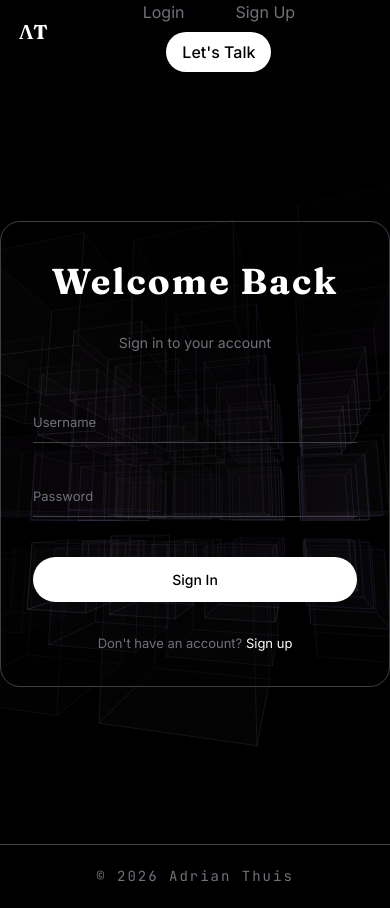
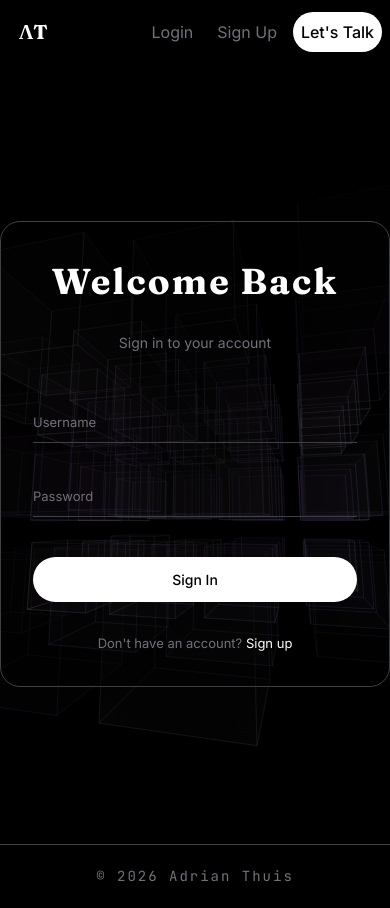
Before and after one commit to thuisdev/portfolio, a React (Vite) app in the folder client/: page /login in a window 390 px wide. Built offline with nearby package versions, Linux system fonts and the light colour scheme; a web font is replaced by a local one.

Commit message:
fixed navbar for </sm

```diff
--- a/client/src/components/Navigation.tsx
+++ b/client/src/components/Navigation.tsx
@@ -52,24 +52,24 @@ const Navigation = () => {
       <div>
         {isLoggedIn ? (
           <>
-            <Link to="/profile" className="inline-block text-[16px] text-text-muted px-4 py-2 mr-4.75 transition-all duration-300 hover:text-white">
+            <Link to="/profile" className="inline-block text-[16px] text-text-muted px-2 sm:px-4 py-2 mr-2 sm:mr-4.75 transition-all duration-300 hover:text-white">
               Profile
             </Link>
-            <button onClick={logout} className="inline-block text-[16px] text-text-muted px-4 py-2 mr-4.75 transition-all duration-300 hover:text-white">
+            <button onClick={logout} className="inline-block text-[16px] text-text-muted px-2 sm:px-4 py-2 mr-2 sm:mr-4.75 transition-all duration-300 hover:text-white">
               Logout
             </button>
           </>
         ) : (
           <>
-            <Link to="/login" className="inline-block text-[16px] text-text-muted px-4 py-2 mr-4.75 transition-all duration-300 hover:text-white">
+            <Link to="/login" className="inline-block text-[16px] text-text-muted px-2 sm:px-4 py-2 mr-2 sm:mr-4.75 transition-all duration-300 hover:text-white">
               Login
             </Link>
-            <Link to="/create-account" className="inline-block text-[16px] text-text-muted px-4 py-2 mr-4.75 transition-all duration-300 hover:text-white">
+            <Link to="/create-account" className="inline-block text-[16px] text-text-muted px-2 sm:px-4 py-2 mr-2 sm:mr-4.75 transition-all duration-300 hover:text-white">
               Sign Up
             </Link>
           </>
         )}
-        <Link to="/contact" className="inline-block text-[16px] px-4 py-2 mr-4.75 rounded-full
+        <Link to="/contact" className="inline-block text-[16px] px-2 sm:px-4 py-2 mr-2 sm:mr-4.75 rounded-full
         bg-white text-black font-medium
         hover:bg-white/90 transition-all duration-300">
           Let's Talk
--- a/client/src/pages/Login.tsx
+++ b/client/src/pages/Login.tsx
@@ -22,6 +22,7 @@ const Login = () => {
     }
     catch (err: any) {
       setError(err.response?.data?.error || 'Login failed')
+      alert('Login failed!')
     }
   }
 
--- a/client/src/pages/SignUp.tsx
+++ b/client/src/pages/SignUp.tsx
@@ -24,6 +24,7 @@ const SignUp = () => {
     }
     catch (err: any) {
       setError(err.response?.data?.error || 'Registraion failed')
+      alert('Registration failed!')
     }
   }
 
```
